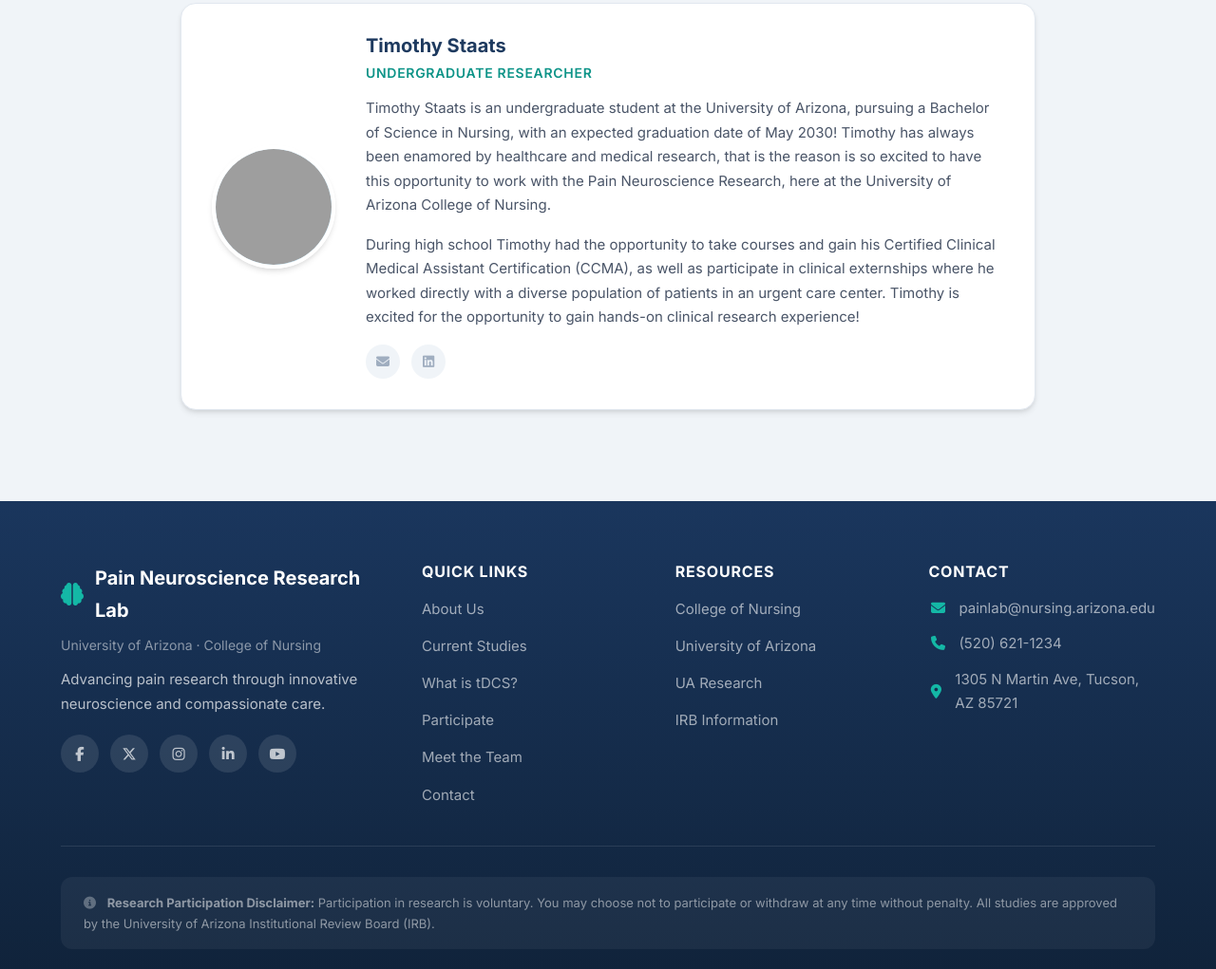
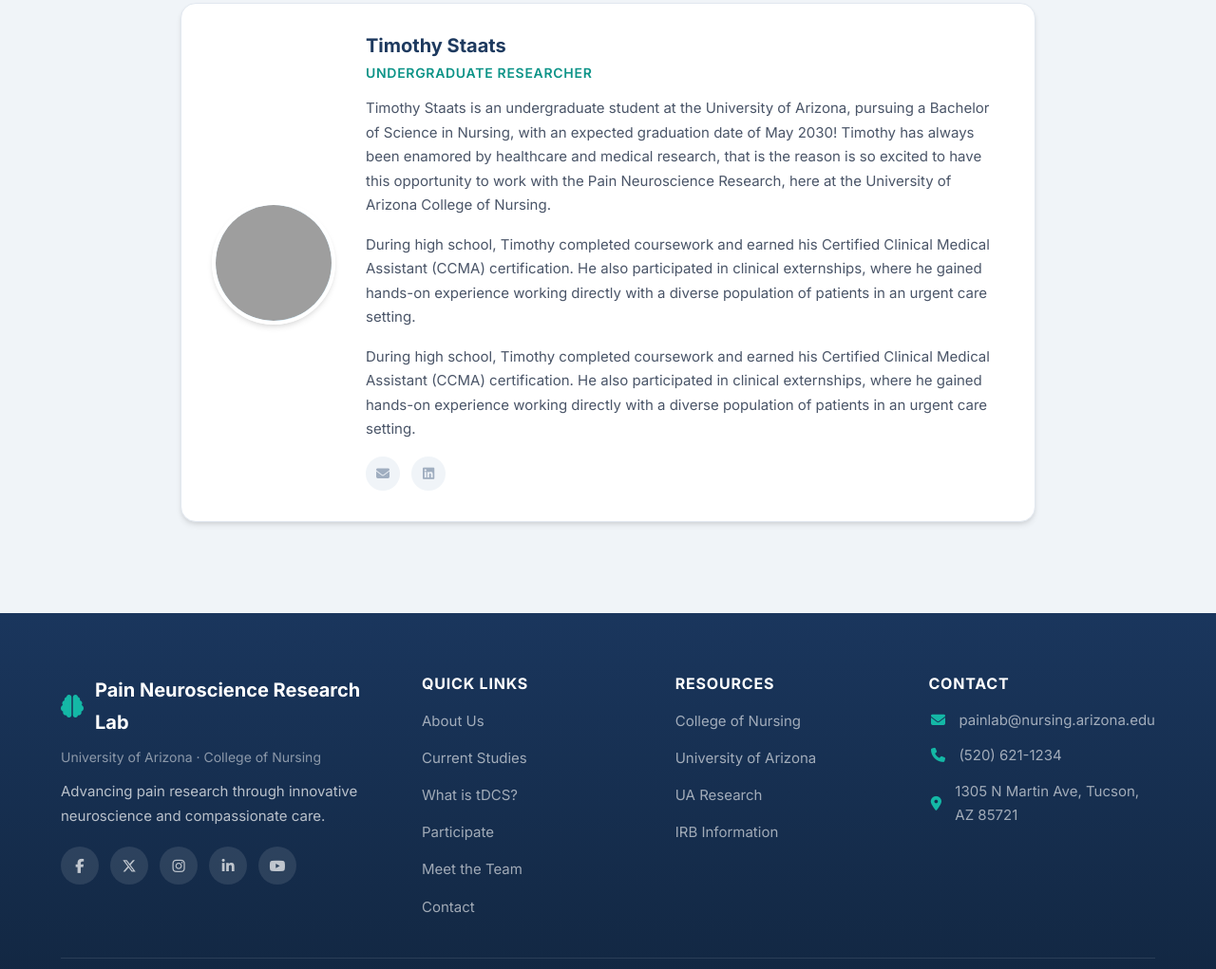
Before and after one commit to Mokshagna-Talapaneni/Pain-Lab, a plain HTML site: page team.html in a window 1280 px wide. Shown: the part 3060-4081 px from the top of the page at 95% size. Drawn offline with Linux system fonts and the light colour scheme; grey boxes are pictures that could not be loaded.

Commit message:
v2.2.3.1

```diff
--- a/team.html
+++ b/team.html
@@ -246,10 +246,16 @@
               Neuroscience Research, here at the University of Arizona College of Nursing.
             </p>
             <p class="team-bio">
-              During high school Timothy had the opportunity to take courses and gain his Certified Clinical Medical
-              Assistant Certification (CCMA), as well as participate in clinical externships where he worked directly
-              with a diverse population of patients in an urgent care center. Timothy is excited for the opportunity to
-              gain hands-on clinical research experience!
+              During high school, Timothy completed coursework and earned his Certified Clinical Medical Assistant
+              (CCMA) certification. He also participated in clinical externships, where he gained hands-on experience
+              working directly with a diverse population of patients in an urgent care setting.
+            </p>
+            <p class="team-bio">
+            <p class="team-bio">
+              During high school, Timothy completed coursework and earned his Certified Clinical Medical Assistant
+              (CCMA) certification. He also participated in clinical externships, where he gained hands-on experience
+              working directly with a diverse population of patients in an urgent care setting.
+            </p>
             </p>
 
             <div class="team-social" aria-label="Social links for Moksha Talapaneni">
```
